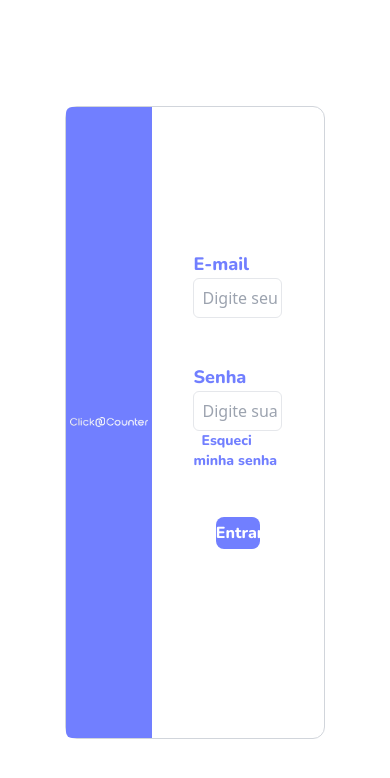
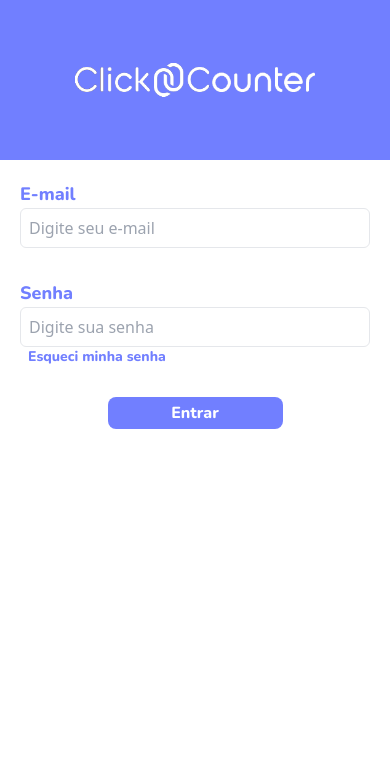
Before and after one commit to Bryan-ro/click-counter-react, a React (Vite) app: page /login in a window 390 px wide. Shown: the top 778 px of the page. Built offline with nearby package versions, Linux system fonts and the light colour scheme.

Commit message:
Responsive login page

```diff
--- a/src/components/Input.tsx
+++ b/src/components/Input.tsx
@@ -1,7 +1,15 @@
-import { InputHTMLAttributes } from "react";
+import React, { ChangeEventHandler } from "react";
 
-export default function Input (props: InputHTMLAttributes<HTMLInputElement>) {
+interface InputProps {
+    type: React.HTMLInputTypeAttribute;
+    placeholder: string;
+    id: string;
+    onChange?: ChangeEventHandler<HTMLInputElement>;
+    required?: boolean
+}
+
+export default function Input (props: InputProps) {
     return (
-        <input type={props.type} placeholder={props.placeholder} className="rounded-md focus:outline-none border indent-2 h-10" id={props.id} />
+        <input type={props.type} placeholder={props.placeholder} className="rounded-md focus:outline-none border indent-2 h-10" id={props.id} onChange={props.onChange} />
     );
 }
--- a/src/components/PrimaryButton.tsx
+++ b/src/components/PrimaryButton.tsx
@@ -1,9 +1,12 @@
+import { MouseEventHandler } from "react";
+
 interface ButtonProps {
     value: string;
+    onClick?: MouseEventHandler<HTMLElement>;
 }
 
 export default function PrimaryButton (props: ButtonProps) {
     return (
-        <button className="bg-primary rounded-lg w-2/4 h-8 text-white font-bold font-nunito">{props.value}</button>
+        <button className="bg-primary rounded-lg w-2/4 h-8 text-white font-bold font-nunito" onClick={props.onClick}>{props.value}</button>
     );
 }
--- a/src/pages/login/Login.tsx
+++ b/src/pages/login/Login.tsx
@@ -1,24 +1,36 @@
 import Input from "../../components/Input";
 import Button from "../../components/PrimaryButton";
 import logo from "/whiteLogo.png";
+import React, { useState } from "react";
 
 export default function Login () {
+    const [ email, setEmail ] = useState("");
+    const [ password, setPassword ] = useState("");
+
+    const credentials = (e: React.FormEvent<HTMLFormElement>) => {
+        e.preventDefault();
+        console.log({
+            email: email,
+            password: password
+        });
+    };
+
     return (
         <main className="flex justify-center h-screen items-center">
-            <div className="border border-gray-300 h-3/4 w-4/6 rounded-xl flex items-center">
-                <div className="w-1/3 bg-primary h-full rounded-l-md py-28 flex">
-                    <img src={logo} alt="Click Counter logo" className="w-11/12 m-auto"/>
+            <div className="lg:border border-gray-300 xl:h-3/4 xl:w-4/6 rounded-xl sm:flex items-center w-screen h-screen">
+                <div className="sm:w-1/3 bg-primary sm:h-full sm:rounded-r-md sm:py-28 flex w-screen h-40">
+                    <img src={logo} alt="Click Counter logo" className="sm:w-11/12 w-60 m-auto"/>
                 </div>
 
-                <form className="w-2/4 h-96 flex flex-wrap justify-center p-5 m-auto">
+                <form className="sm:w-2/4 h-80 flex flex-wrap justify-center p-5 m-auto w-full" onSubmit={credentials}>
                     <div className="flex flex-col w-full">
                         <label htmlFor="email" className="font-nunito text-primary text-lg">E-mail</label>
-                        <Input type="text" placeholder="Digite seu e-mail" id="email" />
+                        <Input type="email" placeholder="Digite seu e-mail" id="email" onChange={(e: React.ChangeEvent<HTMLInputElement>) => setEmail(e.target.value)}/>
                     </div>
 
                     <div className="flex flex-col w-full">
                         <label htmlFor="password" className="font-nunito text-primary text-lg">Senha</label>
-                        <Input type="password" placeholder="Digite sua senha" id="password" />
+                        <Input type="password" placeholder="Digite sua senha" id="password" onChange={(e: React.ChangeEvent<HTMLInputElement>) => setPassword(e.target.value)} />
                         <a href="#" className="font-nunito text-sm indent-2 text-primary">Esqueci minha senha</a>
                     </div>
 
```
Also changed, not shown: .eslintrc.cjs.
